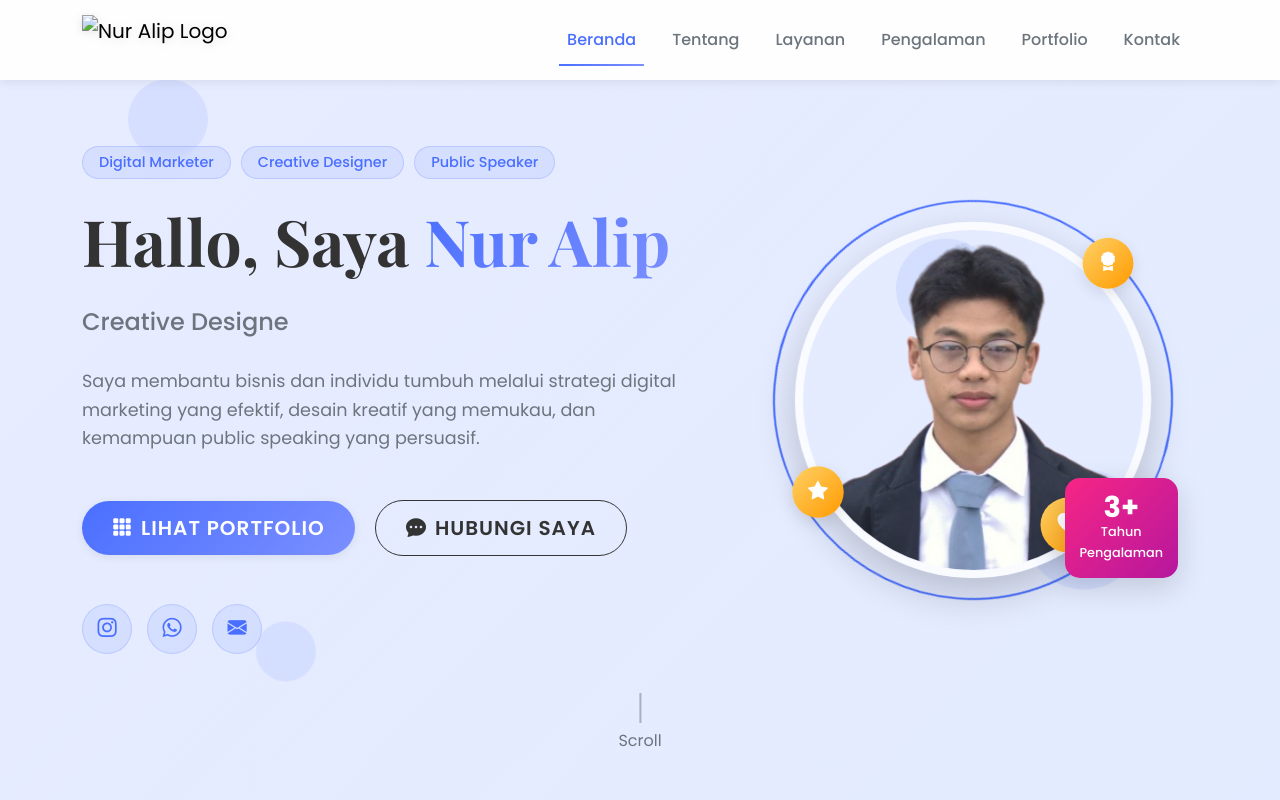
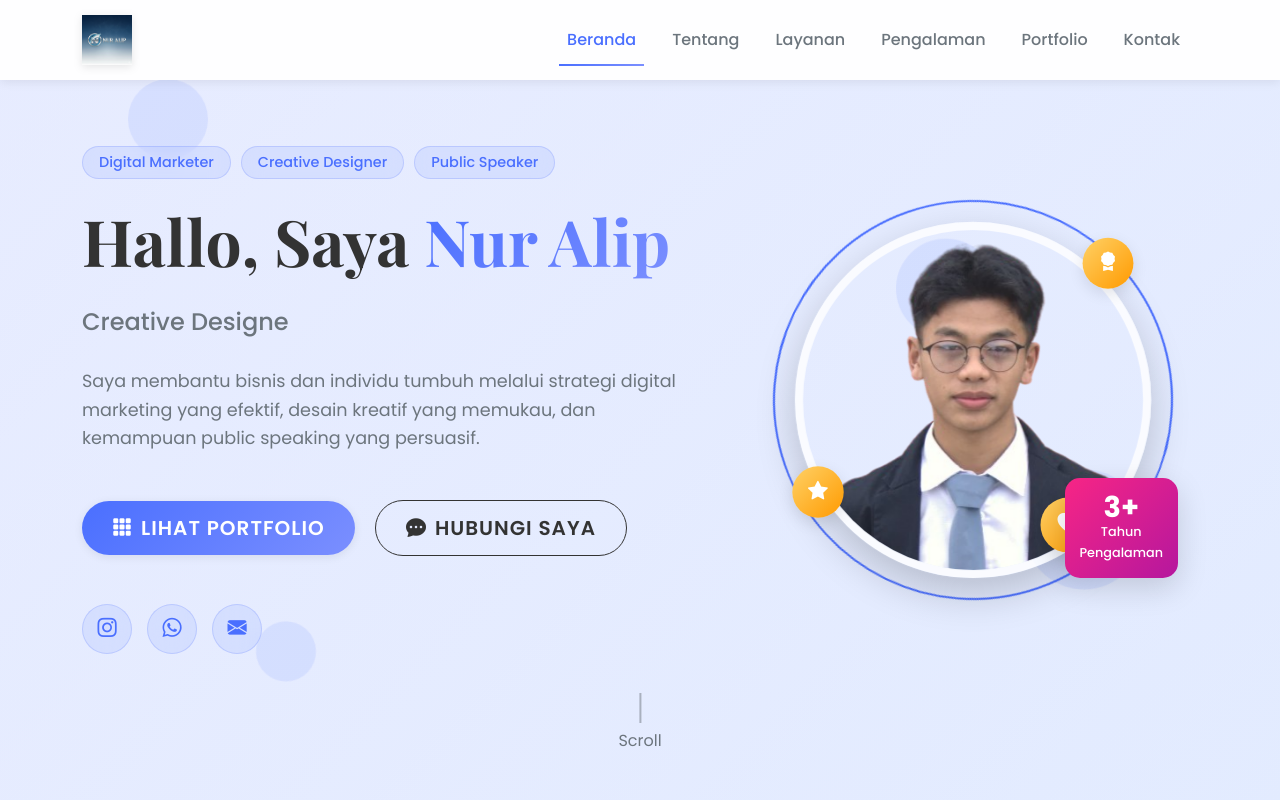
Before and after one commit to NurAlip114/nuralip-portofolio, a plain HTML site: page index.html in a window 1280 px wide. Shown: the top 800 px of the page. Drawn offline with nearby package versions, Linux system fonts and the light colour scheme.

Commit message:
Update index.html

```diff
--- a/index.html
+++ b/index.html
@@ -34,7 +34,7 @@
     <nav class="navbar navbar-expand-lg fixed-top custom-navbar">
         <div class="container">
             <a class="navbar-brand d-flex align-items-center" href="#">
-                <img src="img/logo.jpg" alt="Nur Alip Logo" class="navbar-logo">
+                <img src="img/logo.png" alt="Nur Alip Logo" class="navbar-logo">
             </a>
             <button class="navbar-toggler" type="button" data-bs-toggle="collapse" data-bs-target="#navbarNav" aria-controls="navbarNav" aria-expanded="false" aria-label="Toggle navigation">
                 <span class="navbar-toggler-icon"></span>
@@ -395,4 +395,5 @@
     <!-- Custom JS -->
     <script src="script.js"></script>
 </body>
+
 </html>
```
